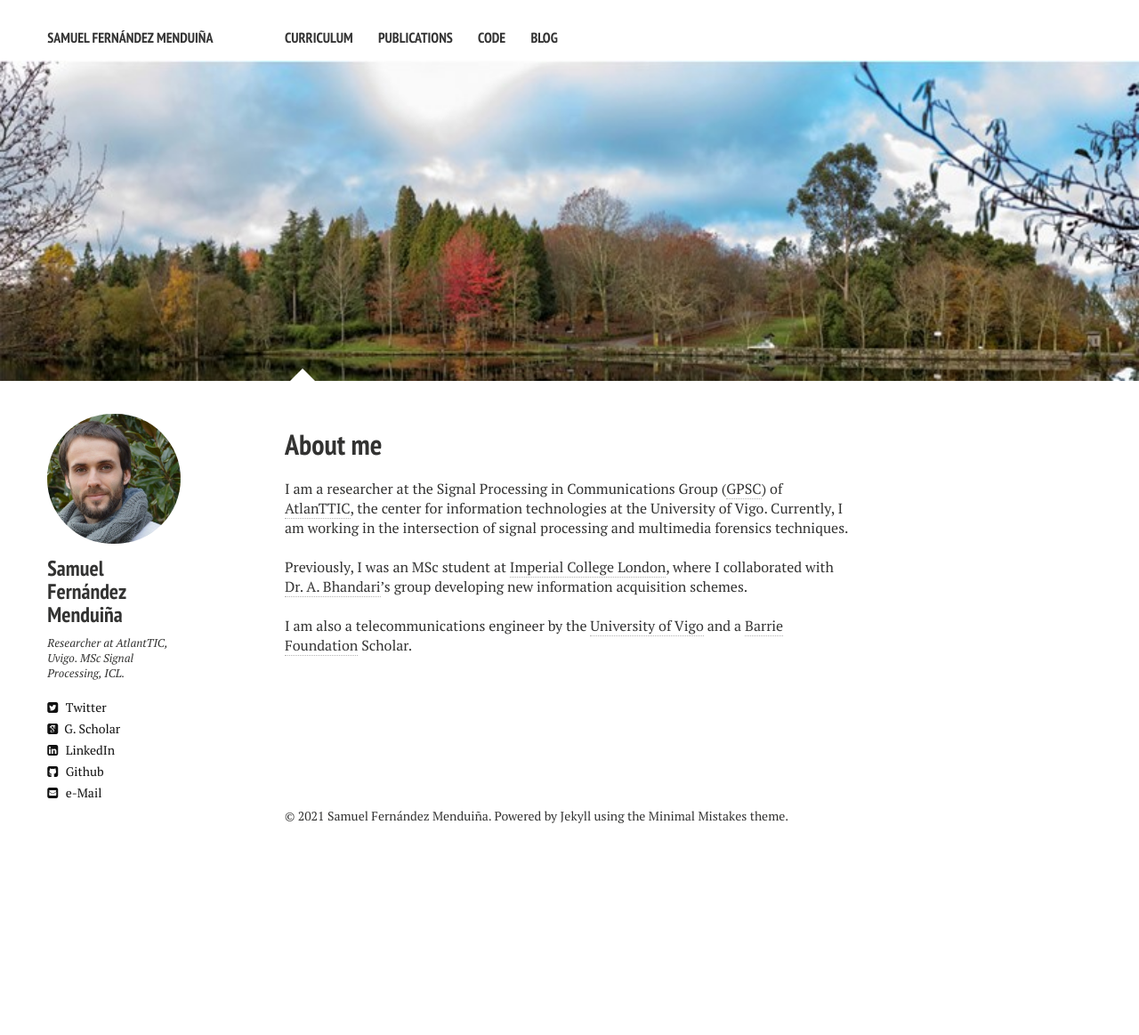
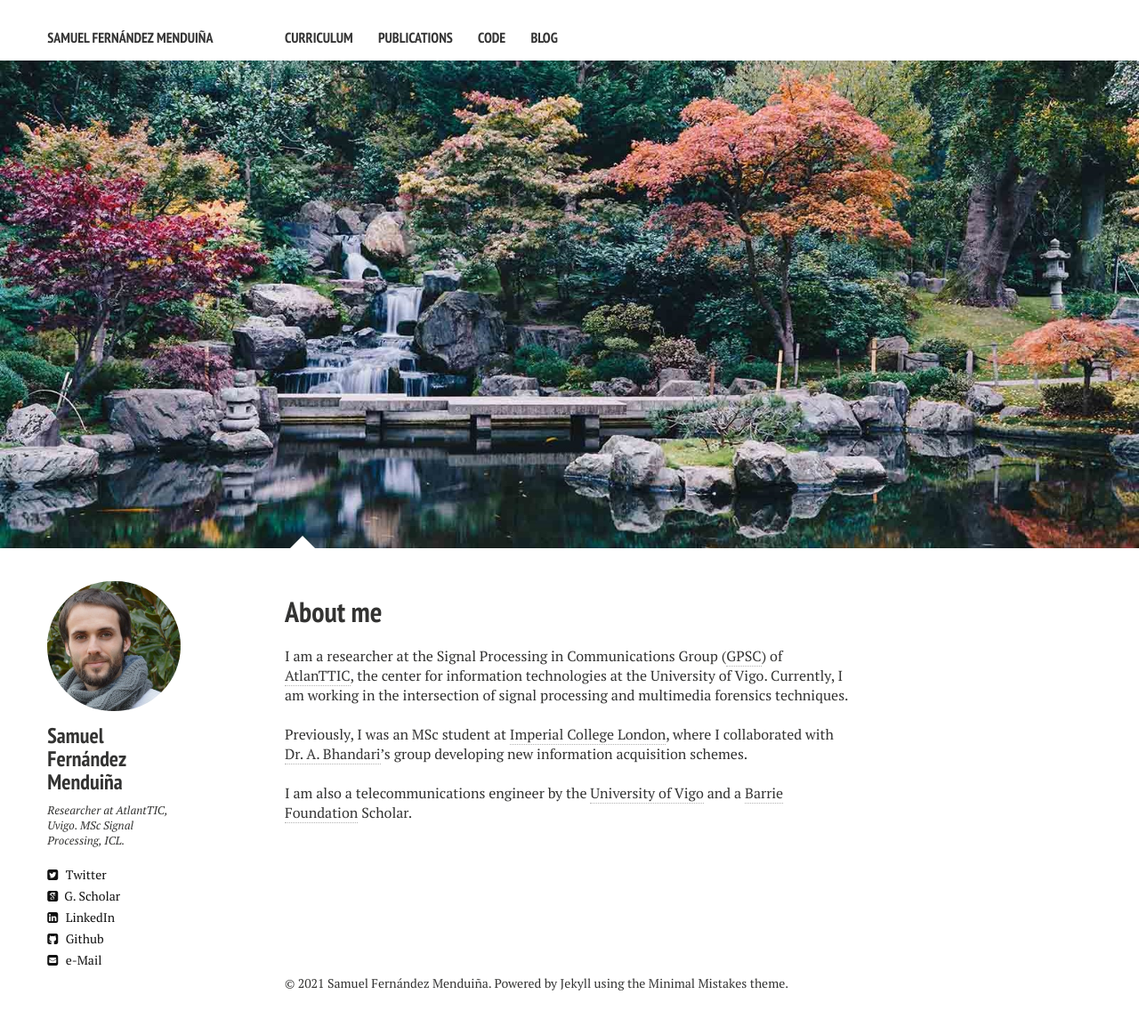
Before and after one commit to sf219/sfweb, a Jekyll site: the page built from index.md, in a window 1280 px wide. Shown: the whole page at 89% size. Built offline with Jekyll 4.4.1, drawn with Linux system fonts in a browser that asks for light colours; nearby versions of some CDN libraries; before the commit the page ends 975 px from its top, so only the background shows below that.

Commit message:
Update index.md

```diff
--- a/index.md
+++ b/index.md
@@ -4,7 +4,7 @@ title: About me
 description: "Samuel Fernández Menduiña's website"
 tags: [Jekyll, theme, responsive, blog, template]
 image:
-  feature: castineiras.jpg
+  feature: holland-park.jpg
 ---
 
 I am a researcher at the Signal Processing in Communications Group (<a href="http://gpsc.uvigo.es/es" target="_blank">GPSC</a>) of <a href="https://atlanttic.uvigo.es/" target="_blank">AtlanTTIC</a>, the center for information technologies at the University of Vigo. Currently, I am working in the intersection of signal processing and multimedia forensics techniques.
```
